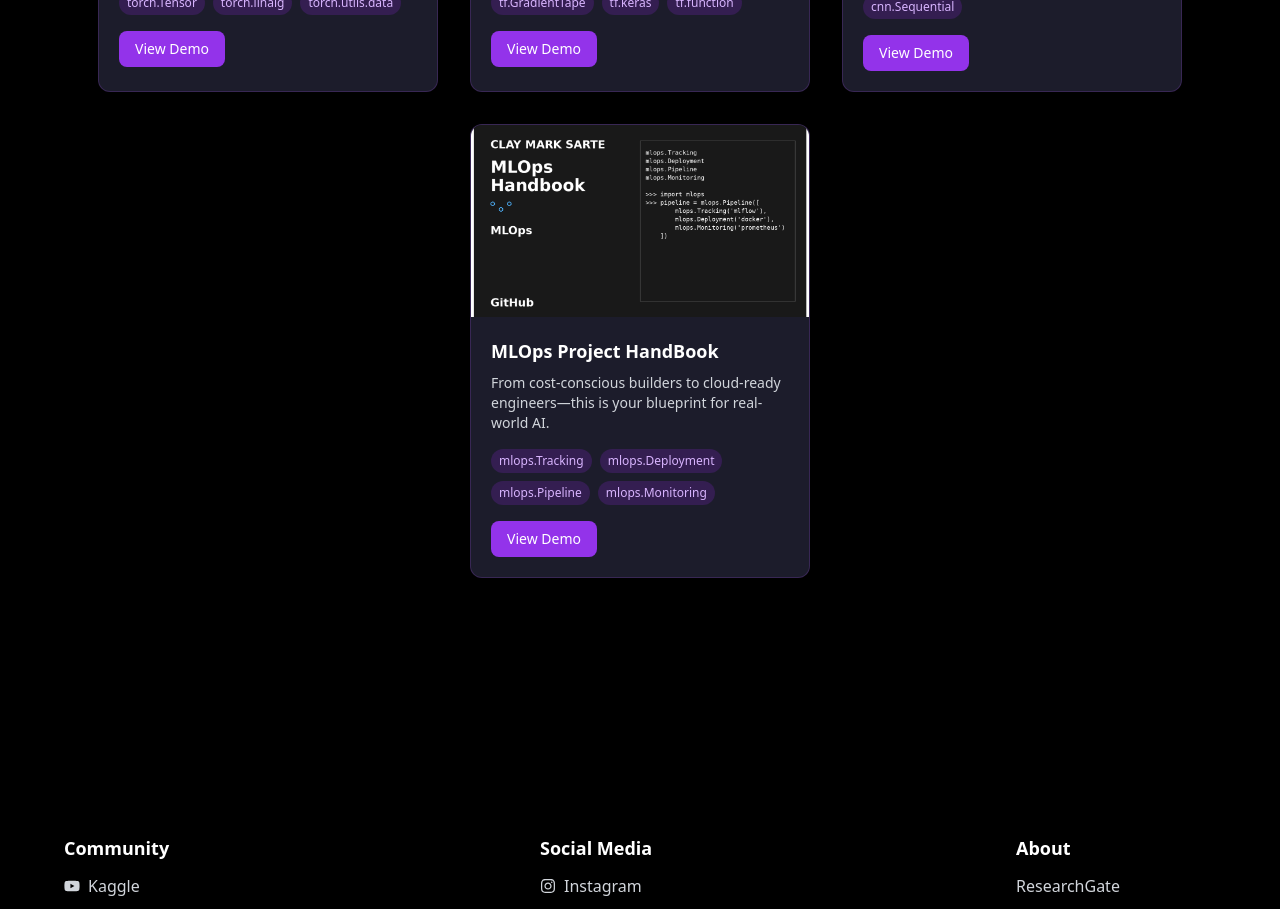
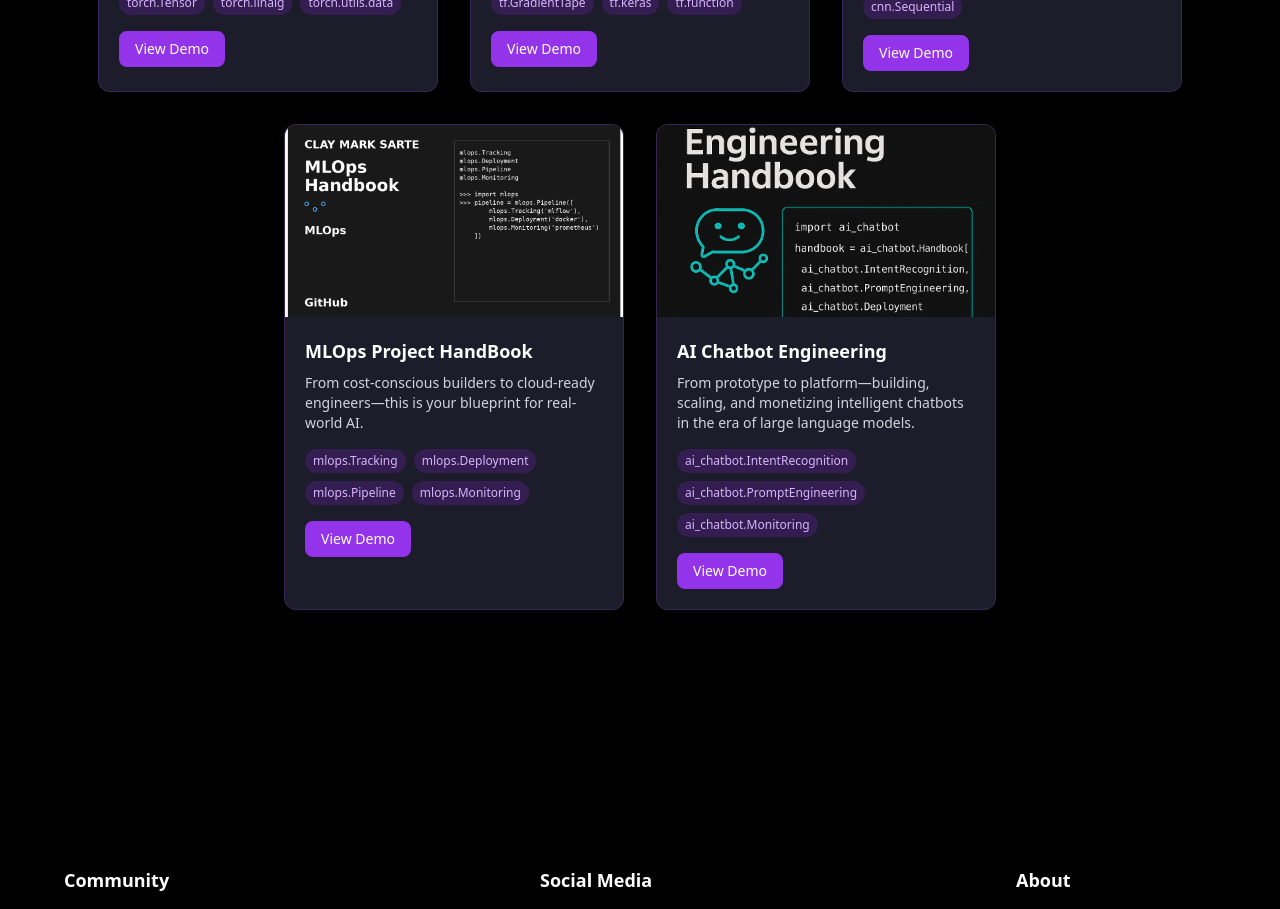
Before and after one commit to McKlay/portfolio-website, a React (Vite) app: page /projects in a window 1280 px wide. Shown: the part 4460-5369 px from the top of the page. Built offline with nearby package versions, Linux system fonts and the light colour scheme; what react-chatbot-kit would draw is missing.

Commit message:
Added AI Chatbot Engineering handbook

```diff
--- a/src/constants/PROJECT_GALLERY_DATA.js
+++ b/src/constants/PROJECT_GALLERY_DATA.js
@@ -185,6 +185,14 @@ export const PROJECT_GALLERY = {
       tech: ["mlops.Tracking", "mlops.Deployment", "mlops.Pipeline", "mlops.Monitoring"],
       link: "https://mcklay.github.io/MLops-Project-Handbook/",
       image: "/assets/images/project-gallery/docs/mlops.png",
+    },
+    {
+      id: "doc05",
+      name: "AI Chatbot Engineering",
+      description: "From prototype to platform—building, scaling, and monetizing intelligent chatbots in the era of large language models.",
+      tech: ["ai_chatbot.IntentRecognition", "ai_chatbot.PromptEngineering", "ai_chatbot.Monitoring"],
+      link: "https://mcklay.github.io/ai-chatbot-engineering/",
+      image: "/assets/images/project-gallery/docs/chatbot.png",
     }
   ]
 };
```
Also changed, not shown: public/assets/images/project-gallery/docs/chatbot.png (added).
